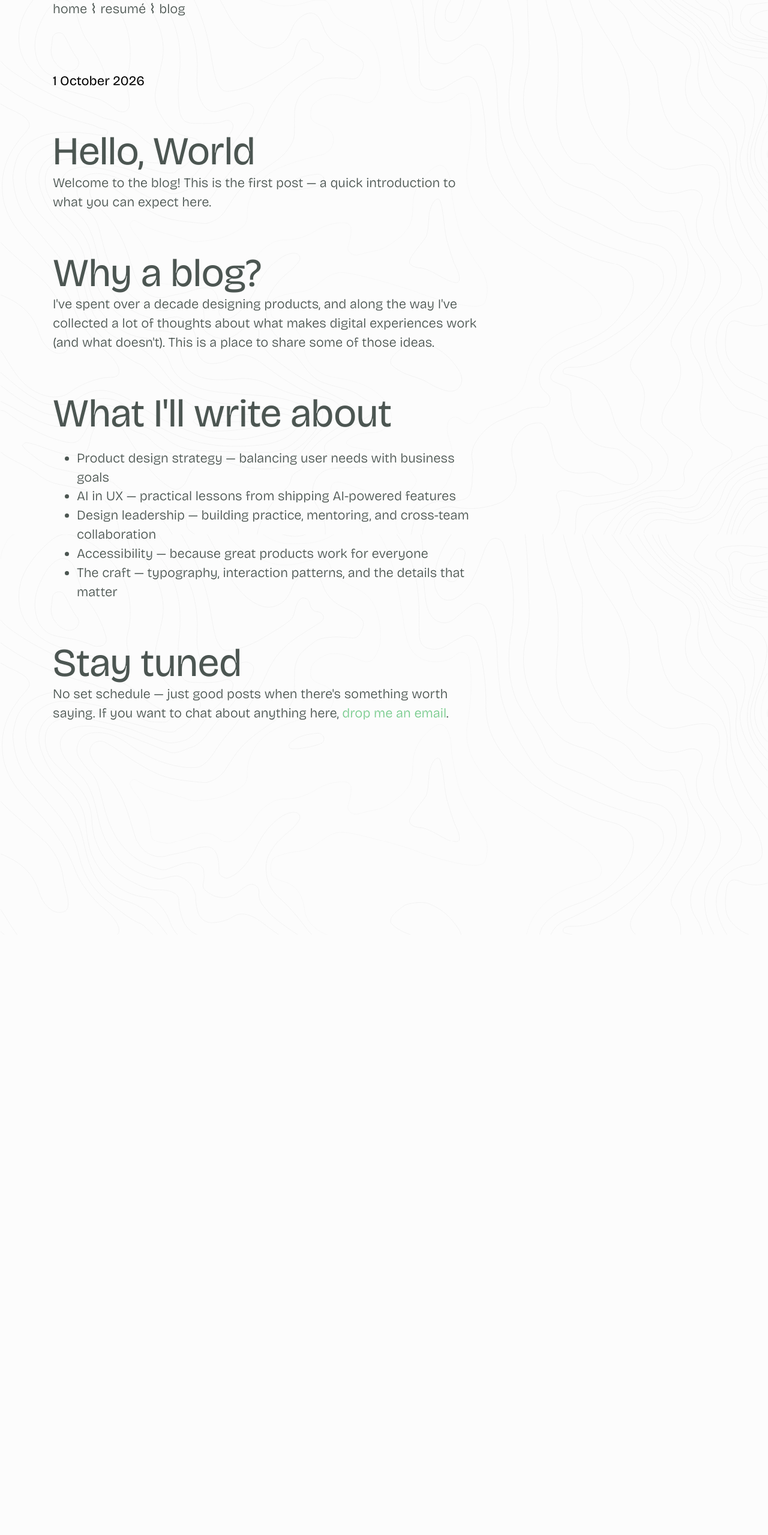
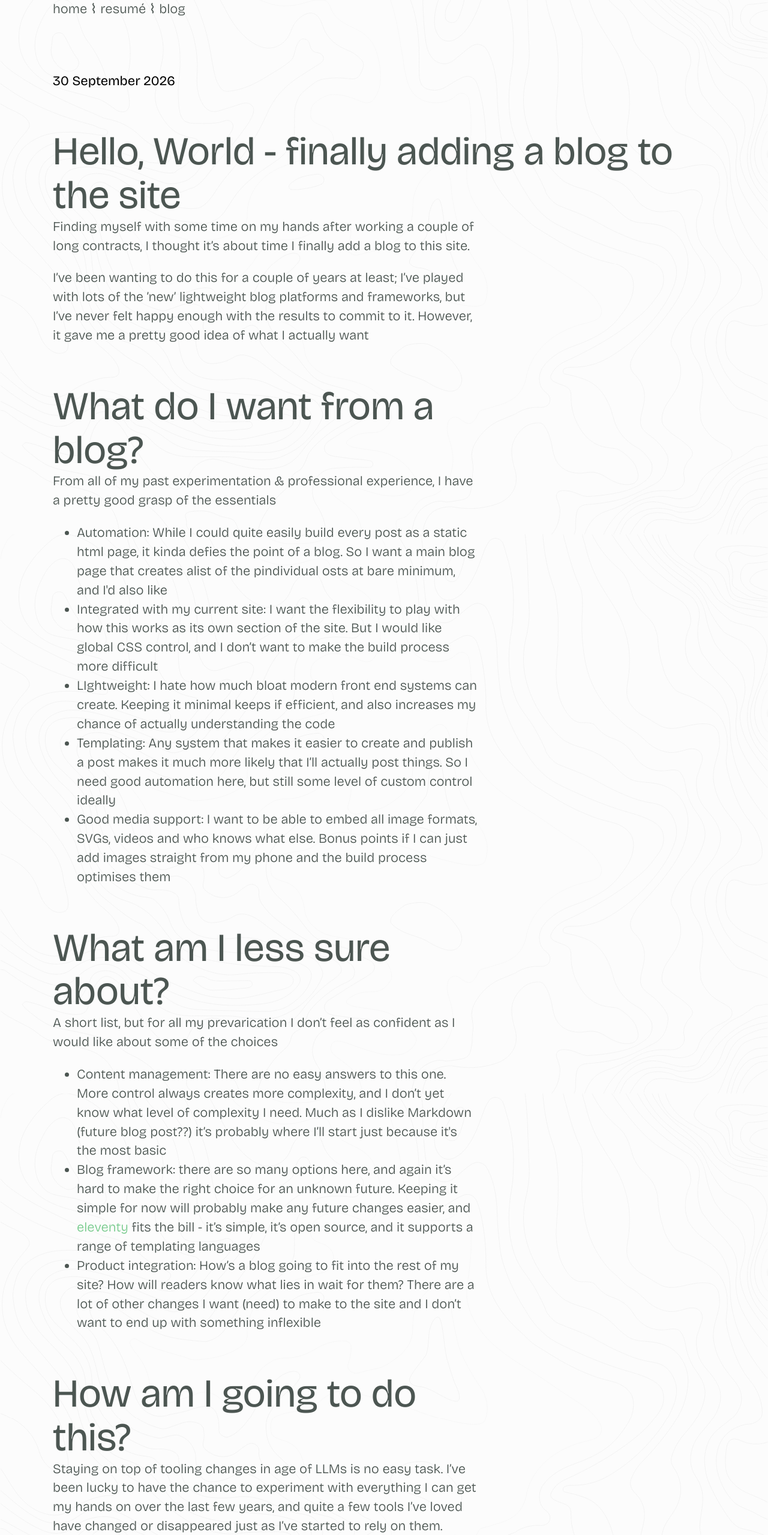
Before and after one commit to olismart/2020-build, an Eleventy site: page posts/2026-10-01-hello-world.md in a window 1280 px wide. Shown: the part 41-2600 px from the top of the page at 60% size. Before the commit the page ends 1599 px from the top, so only its background shows below. Built offline with nearby package versions, Linux system fonts and the light colour scheme; Eleventy itself is replaced by a stand-in of ours; files that its build step writes are made by us from their sources.

Commit message:
First blog post
Changing Ai post to real meatbag content

```diff
--- a/posts/2026-10-01-hello-world.md
+++ b/posts/2026-10-01-hello-world.md
@@ -1,24 +1,53 @@
 ---
-title: Hello, World
-date: 2026-10-01
-description: Kicking off the blog with some thoughts on where this is headed.
+title: Hello, World - finally adding a blog to the site
+date: 2026-09-30
+description: Kicking off the blog with the story of its birth
 layout: base.njk
 ---
 
-Welcome to the blog! This is the first post — a quick introduction to what you can expect here.
+Finding myself with some time on my hands after working a couple of long contracts, I thought it’s about time I finally add a blog to this site.
 
-## Why a blog?
+I’ve been wanting to do this for a couple of years at least; I’ve played with lots of the ’new’ lightweight blog platforms and frameworks, but I’ve never felt happy enough with the results to commit to it. However, it gave me a pretty good idea of what I actually want
 
-I've spent over a decade designing products, and along the way I've collected a lot of thoughts about what makes digital experiences work (and what doesn't). This is a place to share some of those ideas.
+## What do I want from a blog?
 
-## What I'll write about
+From all of my past experimentation & professional experience, I have a pretty good grasp of the essentials
 
-- **Product design strategy** — balancing user needs with business goals
-- **AI in UX** — practical lessons from shipping AI-powered features
-- **Design leadership** — building practice, mentoring, and cross-team collaboration
-- **Accessibility** — because great products work for everyone
-- **The craft** — typography, interaction patterns, and the details that matter
+- Automation: While I could quite easily build every post as a static html page, it kinda defies the point of a blog. So I want a main blog page that creates alist of the pindividual osts at bare minimum, and I'd also like
+- Integrated with my current site: I want the flexibility to play with how this works as its own section of the site. But I would like global CSS control, and I don’t want to make the build process more difficult
+- LIghtweight: I hate how much bloat modern front end systems can create. Keeping it minimal keeps if efficient, and also increases my chance of actually understanding the code
+- Templating: Any system that makes it easier to create and publish a post makes it much more likely that I’ll actually post things. So I need good automation here, but still some level of custom control ideally
+- Good media support: I want to be able to embed all image formats, SVGs, videos and who knows what else. Bonus points if I can just add images straight from my phone and the build process optimises them
 
-## Stay tuned
+## What am I less sure about?
 
-No set schedule — just good posts when there's something worth saying. If you want to chat about anything here, [drop me an email](mailto:oli_smart@hotmail.com).
+A short list, but for all my prevarication I don’t feel as confident as I would like about some of the choices
+
+- Content management: There are no easy answers to this one. More control always creates more complexity, and I don’t yet know what level of complexity I need. Much as I dislike Markdown (future blog post??) it’s probably where I’ll start just because it's the most basic
+- Blog framework: there are so many options here, and again it’s hard to make the right choice for an unknown future. Keeping it simple for now will probably make any future changes easier, and [eleventy](https://www.11ty.dev/) fits the bill - it’s simple, it’s open source, and it supports a range of templating languages
+- Product integration: How’s a blog going to fit into the rest of my site? How will readers know what lies in wait for them? There are a lot of other changes I want (need) to make to the site and I don’t want to end up with something inflexible
+
+## How am I going to do this?
+
+Staying on top of tooling changes in age of LLMs is no easy task. I’ve been lucky to have the chance to experiment with everything I can get my hands on over the last few years, and quite a few tools I’ve loved have changed or disappeared just as I’ve started to rely on them.
+
+Whichever tools I use to create visuals, code or content it’s essential that I can still manually edit things when I want to. This means minimal use of frameworks or languages I don’t understand well perhaps a limitation on what I might do, but on the other hand it ensures that I stay in control.
+
+So with that in mind, here’s. What the process might look like:
+
+- Content is managed mostly in the notes app on my phone. This gives me easy access whenever I need it, but things need tidying up before they can be posted
+- Design work will happen in [Affinity](https://www.affinity.studio/) or [Figma](https://www.figma.com/). I still haven’t found any AI tools that can visualise things more efficiently than I do myself in software I know well
+- I’m using VSCode as my dev environment, with cline to add agent capabilities and [Openrouter](https://openrouter.ai/) managing the magic. I’ve loved using the frontier models at work, but when I’m paying for it myself I want much closer management of costs and this setup gives me all the control I need
+- Using Github for versioning, with [Netlify](https://www.netlify.com/) for the actual hosting. I’ve been using this setup for a while and it’s super easy - it rebuilds whenever I push a commit, and is updated live almost instantly
+
+Almost everything here is either free or open source. I’m not opposed to paying for the tools that I get long term value from, but for me it’s essential to be able to experiment without committing to costs.
+
+## What’s next?
+
+As soon as I know all these changes work in production, I’ll publish this post alongside the wider changes to the site. It might look a bit crap, so updating the current layouts to deal with the worst of it will be my first step.
+
+I also need to update the rest of the site. Some of that is just simple content updates so that there’s more focus on leadership instead of just execution (the first version of this design was launched in 2020).
+
+I've got a few sideprojects and writing drafts kicking about, so I need to find and sort therough all of those. I've considered adding another section of the site to hold all of the interesting sideprojects... but I'm not sure whether that makes sense yet.
+
+It’s also time for a more serious visual refresh. Adding more content will create new needs that the current design doesn’t really support, but I’m also itching to do a more comprehensive redesign. I always find that aspect of presenting myself hard work, so let’s see how far I push it. At least now I have a blog to document the prosaic as I go!
```
Also changed, not shown: 1 other file.
